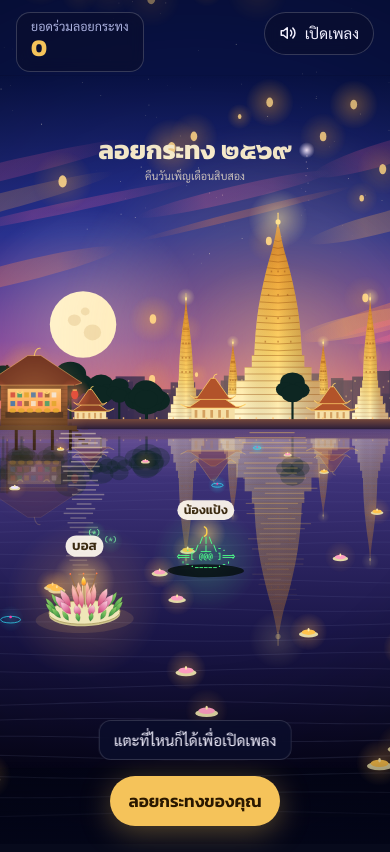
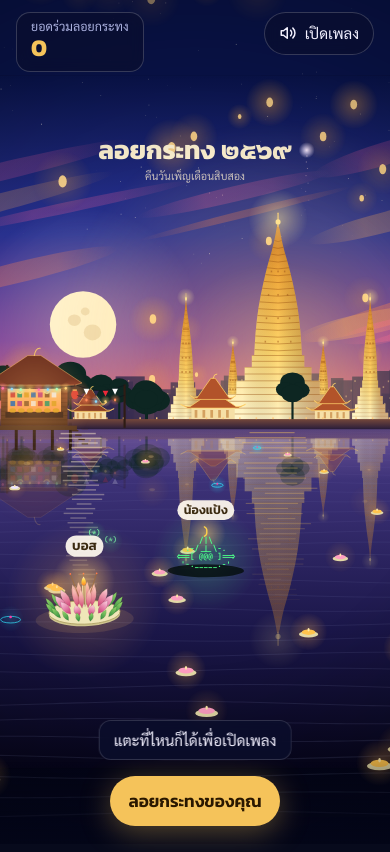
Before and after one commit to PhiraponT99/loyloykrathong, a plain HTML site: page index.html in a window 390 px wide. Drawn offline with Linux system fonts and the light colour scheme; animation ran at ten frames a second.

Commit message:
String lights from the shop eave; reflect the wheel and lanterns
Festoon lights hang along the shop eave everywhere, and on phones a
string of lights and bunting runs from the eave to a short pole. The
Ferris wheel and low lanterns now reflect in the river.

Co-Authored-By: Claude Opus 5.5 <noreply@anthropic.com>
Claude-Session: https://claude.ai/code/session_016kjMKWToV3uVL8b7HAb3cg

```diff
--- a/index.html
+++ b/index.html
@@ -198,6 +198,16 @@ function moon() {
   glow(x, y, 330, '255,235,190', .32); ctx.fillStyle = '#fff1c9'; ell(x, y, r, r); ctx.fill();
   ctx.fillStyle = 'rgba(214,180,120,.32)'; ell(x - 24, y - 12, 18, 16); ctx.fill(); ell(x + 26, y + 22, 24, 22); ctx.fill(); ell(x + 6, y - 36, 12, 11); ctx.fill();
 }
+/* the sky in the water: the Ferris wheel and the lowest lanterns mirrored below the bank */
+function skyReflect(t) {
+  if (WIDE) { ctx.save(); ctx.globalAlpha = .22; ctx.translate(0, 2 * HY); ctx.scale(1, -1); wheel(t); ctx.restore(); }
+  const nL = Math.min(LANT.length, Math.round(28 * LW / 1080));
+  for (let li = 0; li < nL; li++) {
+    const l = LANT[li], y = HY - 10 - ((l.off + t * l.sp) % 1500); if (y < HY - 520) continue;
+    const ry = HY + (HY - y) * .55, x = l.x * LW + Math.sin(t * .5 + l.p) * 24 + Math.sin(t * 2 + li) * 3, k = 1 - (HY - y) / 520;
+    glow(x, ry, l.s * 3, '255,170,60', .25 * k); ctx.fillStyle = `rgba(255,214,140,${.35 * k})`; ell(x, ry, l.s * .5, l.s * .25); ctx.fill();
+  }
+}
 function lanterns(t) {
   const nL = Math.min(LANT.length, Math.round(28 * LW / 1080));
   for (let li = 0; li < nL; li++) { const l = LANT[li];
@@ -306,6 +316,13 @@ function shop() {
   ctx.strokeStyle = '#f3c46a'; ctx.lineWidth = 3; ctx.lineCap = 'round'; ctx.beginPath(); ctx.moveTo(x, deck - 200); ctx.quadraticCurveTo(x + 4, deck - 222, x + 16, deck - 220); ctx.stroke(); ctx.lineCap = 'butt';
   for (const dx of [-112, 112]) { ctx.strokeStyle = '#2e1c14'; ctx.lineWidth = 2; ctx.beginPath(); ctx.moveTo(x + dx, deck - 120); ctx.lineTo(x + dx, deck - 104); ctx.stroke(); glow(x + dx, deck - 92, 46, '255,120,80', .55); ctx.fillStyle = '#e2483a'; ell(x + dx, deck - 92, 10, 13); ctx.fill(); ctx.fillStyle = '#ffd166'; ctx.fillRect(x + dx - 6, deck - 106, 12, 3); }
   glow(x, deck - 70, 160, '255,180,100', .3);
+  const eY = deck - 116;
+  festoon(x - 112, x + 112, eY, 7, ['255,214,120', '255,120,170', '140,220,255', '170,255,190'], true);
+  if (!WIDE) { /* phones have no bank poles: string lights and bunting from the eave to one short pole */
+    const px = x + 250; ctx.fillStyle = '#2e1c14'; ctx.fillRect(px - 3, eY - 4, 6, deck - eY + 4);
+    festoon(x + 118, px, eY - 2, 16, ['237,41,57', '255,255,255', '45,42,74'], false);
+    festoon(x + 118, px, eY + 26, 14, ['255,214,120', '255,140,90', '140,220,255'], true);
+  }
 }
 /* bank decorations: poles strung with festoon lights and Thai-flag bunting, kept clear of the temple */
 function festoon(x0, x1, y, sag, cols, bulb) {
@@ -572,7 +589,7 @@ function render(c2d, view, t, o) {
   px(); ctx.drawImage(L.back, 0, 0);
   vt(); fireworks(t); lanterns(t); wheel(t);
   px(); ctx.drawImage(L.temple, 0, 0); ctx.drawImage(L.river, 0, 0); ctx.drawImage(L.shop, 0, 0);
-  vt(); river(t); fwReflect(t); others(t);
+  vt(); river(t); skyReflect(t); fwReflect(t); others(t);
   if (!o.exp) drawCommunity(t);
   const info = o.info, playing = o.mode === 'playing' || o.mode === 'done';
   if (playing && info) {
```
